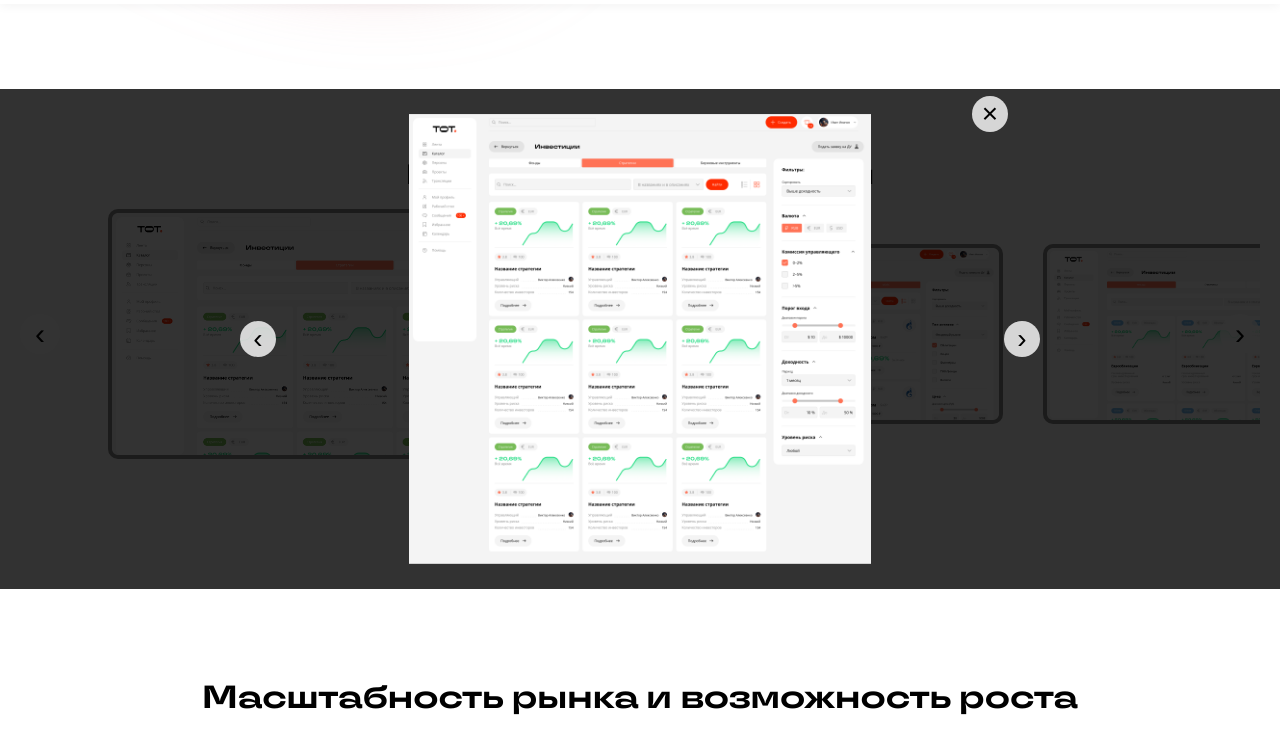
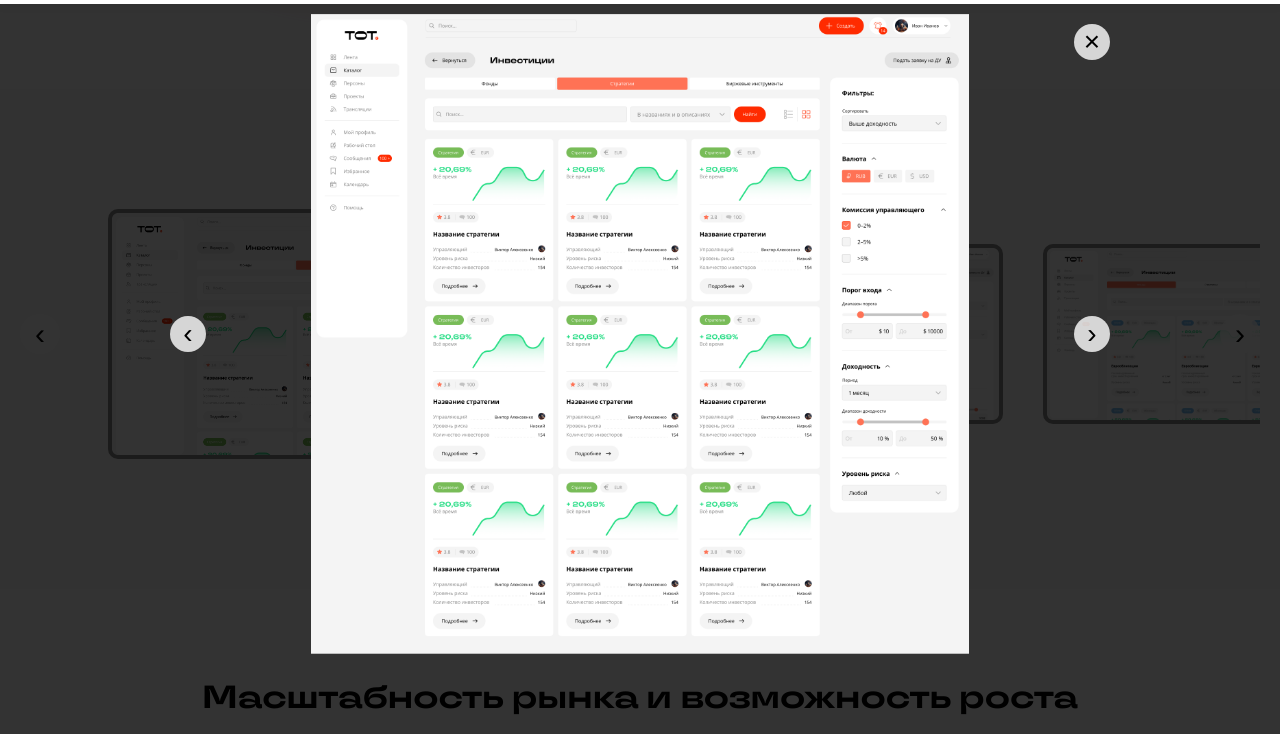
Before and after one commit to Sskutushev/TOT-invest-landing, a plain HTML site: page index.html in a window 1280 px wide. Both pictures are taken after a click on the element 358 px from the left and 4462 px from the top of the page. Shown: the part 4128-4862 px from the top of the page. Drawn offline with nearby package versions, Linux system fonts and the light colour scheme; files whose address does not match are found by name.

Commit message:
update_popup

```diff
--- a/index.html
+++ b/index.html
@@ -468,16 +468,6 @@
       <button class="carousel-arrow carousel-next" aria-label="Вперёд">›</button>
     </div>
   </div>
-
-  <!-- Попап -->
-  <div id="carouselPopup" class="popup-overlay">
-    <div class="popup-content">
-      <button class="popup-close" aria-label="Закрыть">&times;</button>
-      <button class="popup-prev" aria-label="Предыдущий">‹</button>
-      <img class="popup-image" src="" alt="Полноэкранный скриншот">
-      <button class="popup-next" aria-label="Следующий">›</button>
-    </div>
-  </div>
 </section>
 
 <section id="market-scale" class="market-scale-section scroll-reveal from-left">
@@ -813,6 +803,15 @@
       <a href="#contact">Контакты</a>
     </nav>
   </div>
+  <!-- Попап -->
+  <div id="carouselPopup" class="popup-overlay">
+    <div class="popup-content">
+      <button class="popup-close" aria-label="Закрыть">&times;</button>
+      <button class="popup-prev" aria-label="Предыдущий">‹</button>
+      <img class="popup-image" src="" alt="Полноэкранный скриншот">
+      <button class="popup-next" aria-label="Следующий">›</button>
+    </div>
+  </div>
 </footer>
 <script src="script.js"></script>
 </body>
--- a/style.css
+++ b/style.css
@@ -1725,30 +1725,34 @@ a {
   display: none;
   align-items: center;
   justify-content: center;
-  z-index: 10;
-}
+}
+
+/* показываем */
 .popup-overlay.show {
   display: flex;
 }
+
+/* Контейнер внутри */
 .popup-content {
   position: relative;
-  width: 700px;
-  max-width: 90%;
-  height: 600px;
-  max-height: 90%;
-  /* добавим, на всякий случай */
-  overflow: visible;
-}
+  width: 75vw;              /* почти весь экран по ширине */
+  height: 80vh;             /* почти весь экран по высоте */
+  max-width: none;          /* сбрасываем старые max-ограничения */
+  max-height: none;
+  overflow: hidden;
+}
+
+/* само изображение */
+/* пусть заполняет весь popup-content */
 .popup-image {
   width: 100%;
   height: 100%;
   object-fit: contain;
-  border-radius: 8px;
-}
-.popup-close,
-.popup-prev,
-.popup-next {
+}
+.popup-close {
   position: absolute;
+  top: 10px;     /* отступ от верхнего края popup-content */
+  right: 10px;   /* отступ от правого края popup-content */
   background: rgba(255,255,255,0.8);
   border: none;
   font-size: 28px;
@@ -1756,10 +1760,35 @@ a {
   height: 36px;
   border-radius: 50%;
   cursor: pointer;
-}
-.popup-close { top: -18px; right: -18px; }
-.popup-prev  { top: 50%; left: -50px; transform: translateY(-50%); }
-.popup-next  { top: 50%; right: -50px; transform: translateY(-50%); }
+  z-index: 2;
+}
+/* стрелки */
+.popup-prev,
+.popup-next {
+  position: absolute;
+  top: 50%;
+  transform: translateY(-50%);
+  background: rgba(255,255,255,0.8);
+  border: none;
+  font-size: 28px;
+  width: 36px;
+  height: 36px;
+  border-radius: 50%;
+  cursor: pointer;
+  z-index: 1;
+}
+.popup-prev { left: 10px; }
+.popup-next { right: 10px; }
+.popup-overlay {
+  position: fixed;
+  top: 0; left: 0; right: 0; bottom: 0;
+  background: rgba(0,0,0,0.8);
+  display: none;
+  align-items: center;
+  justify-content: center;
+  z-index: 10;
+}
+.popup-overlay.show { display: flex; }
 /* Зафиксировать размер логотипа */
 .site-header .logo img {
   width: 117px !important;
```
